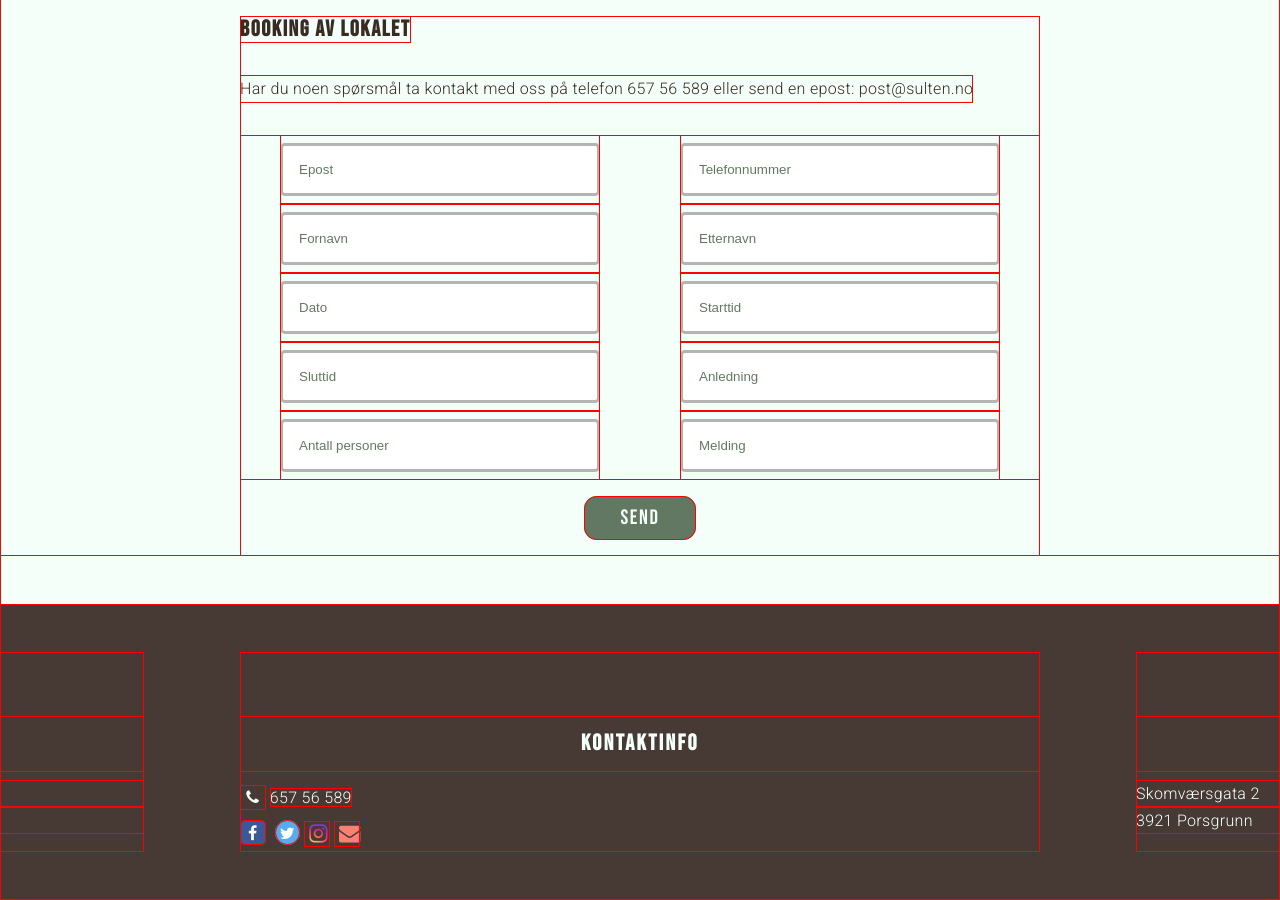
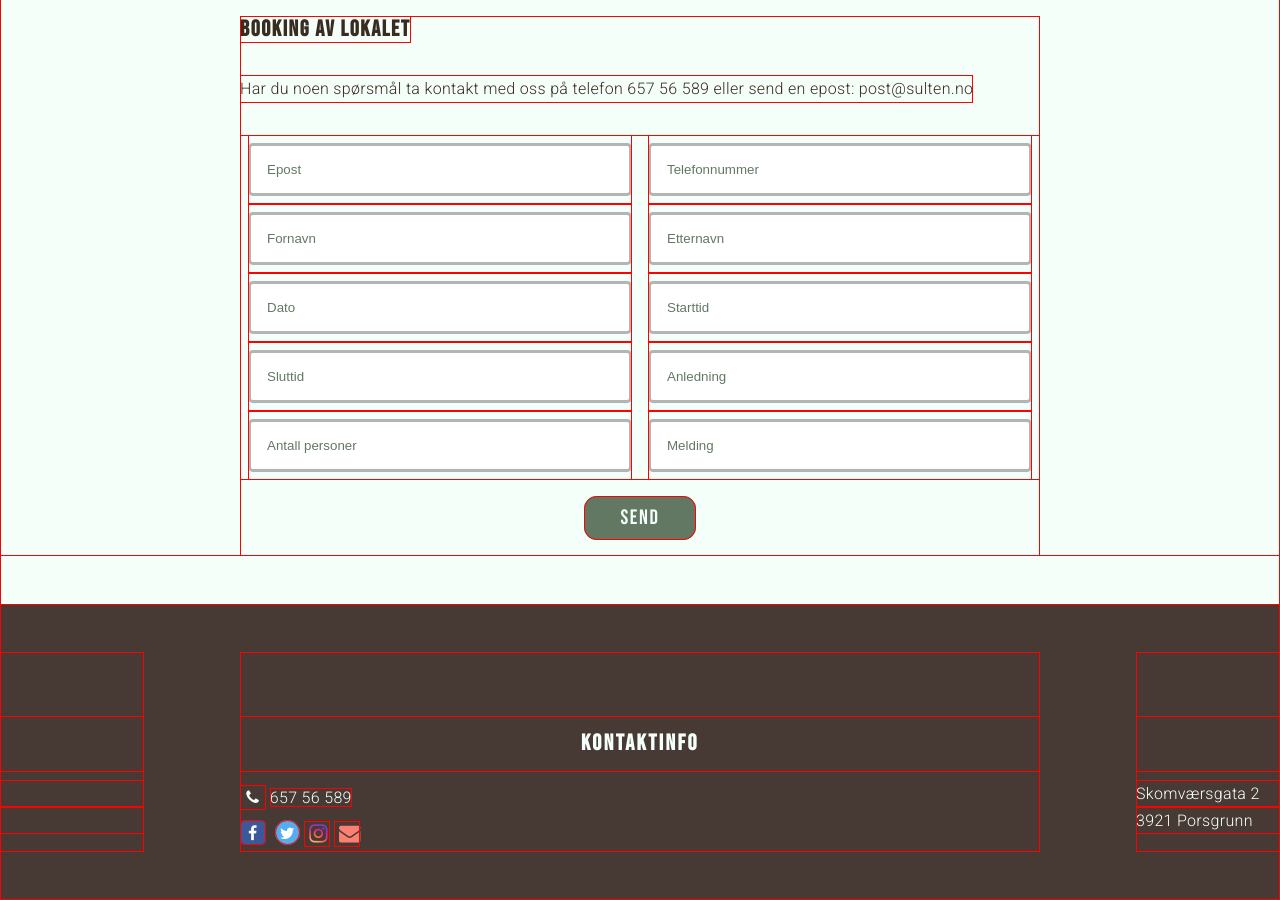
Before and after one commit to Inamarias/Restaurant-Sulten, a plain HTML site: page booking.html in a window 1280 px wide. Shown: the part 4100-5000 px from the top of the page. Drawn offline with Linux system fonts and the light colour scheme.

Commit message:
Update bookingstyle.css

```diff
--- a/style/bookingstyle.css
+++ b/style/bookingstyle.css
@@ -303,16 +303,16 @@ span {
 
 
 form {
-    width: 100%;
+    width: 50rem;
     display: flex;
     justify-content: space-between;
     flex-wrap: wrap;
     position: relative;
+
 }
 
  .booking-input {
     position: relative;
-    width: 20rem;
 }
 
 label {
@@ -324,7 +324,7 @@ label {
 }
 
 input {
-    width: 100%;
+    width: 24rem;
     padding: 1rem;
     margin: 0.5rem 0rem;
     outline: none;
```
